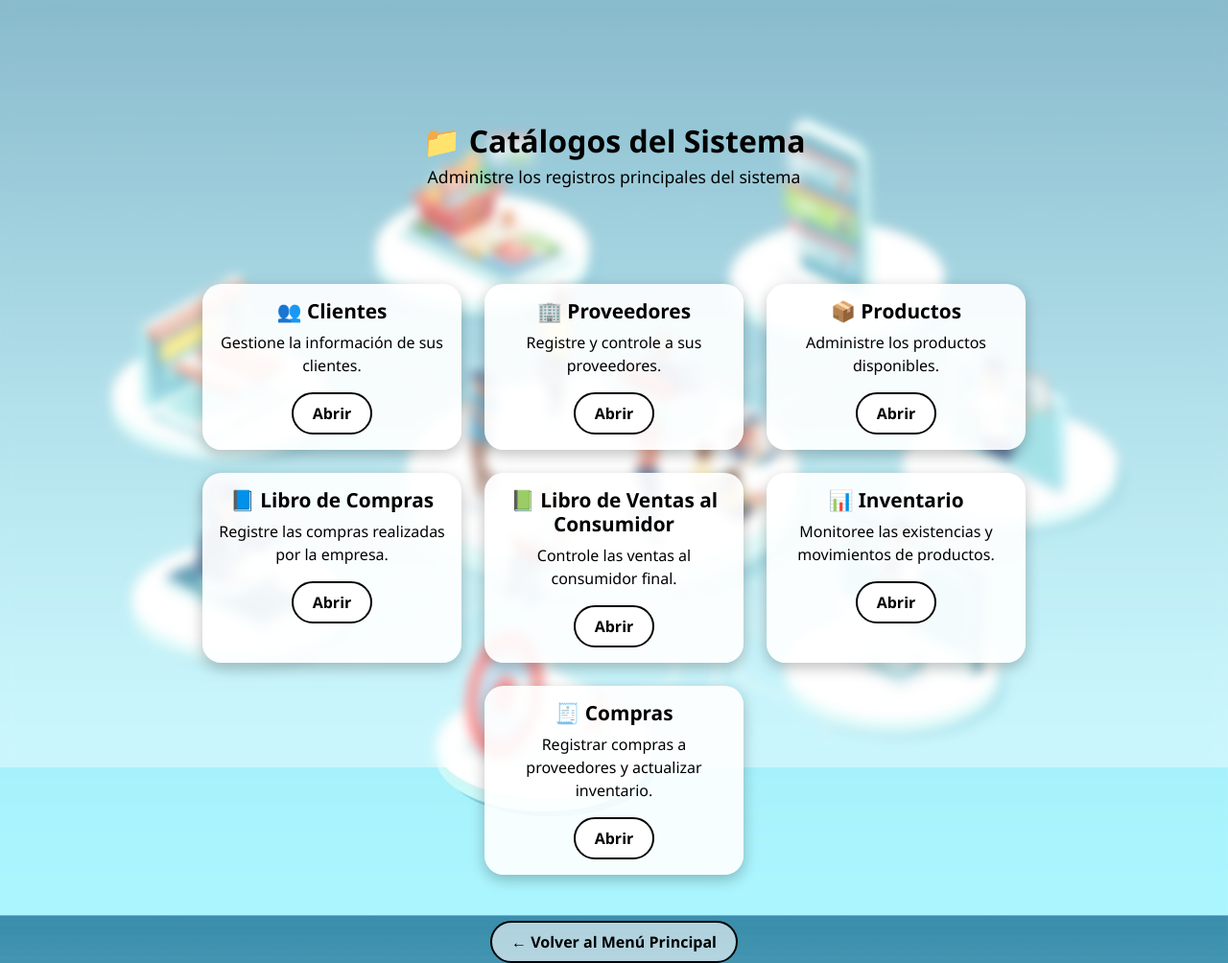
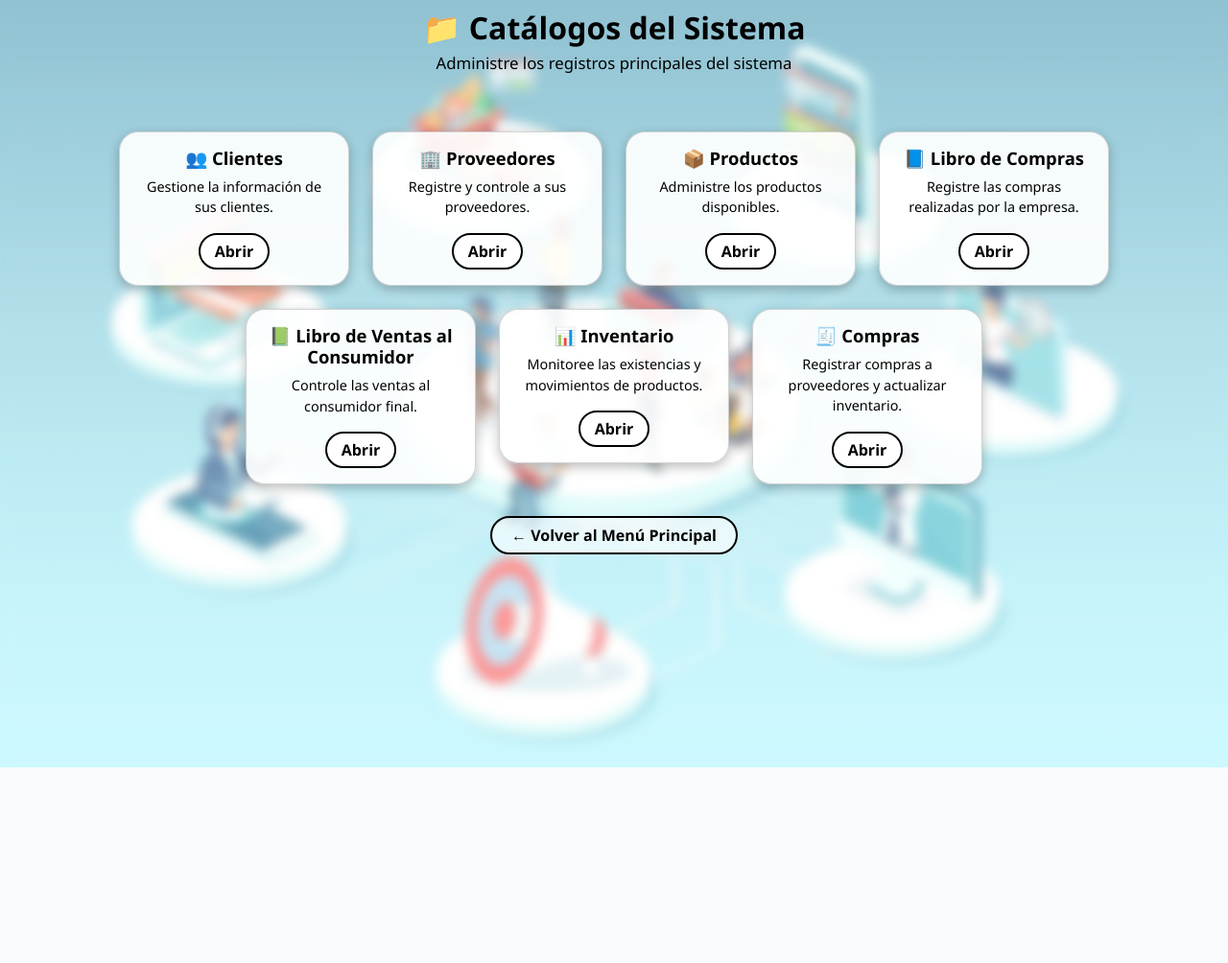
Before and after one commit to Oso226/MiFacturaElectronica, a Django app: page /menu/catalogos/ in a window 1280 px wide. Shown: the whole page at 96% size. After the commit the page ends 800 px from the top, so only its background shows below. Run offline with Django 5.2, Linux system fonts and the light colour scheme; a user stored in the database is signed in.

Commit message:
🎨 Ajusta diseño visual para uniformar tamaño de tarjetas y botones en todas las ventanas (zoom fijo y layout optimizado)

```diff
--- a/MiFacturaElectronica/settings.py
+++ b/MiFacturaElectronica/settings.py
@@ -128,7 +128,7 @@ SENDGRID_SANDBOX_MODE_IN_DEBUG = False
 SENDGRID_ECHO_TO_STDOUT = True
 
 # Dirección del remitente que verán tus clientes
-DEFAULT_FROM_EMAIL = "manuelito2327@gmail.com"
+DEFAULT_FROM_EMAIL = "manuelito2327@gmail"
 
 # =====================================================
 # SEGURIDAD PARA RENDER
--- a/Modulos/Facturacion/static/css/catalogo.css
+++ b/Modulos/Facturacion/static/css/catalogo.css
@@ -1,20 +1,19 @@
 /* ===========================
-   OMNIGEST - CATÁLOGOS (Título arriba, texto negro)
+   OMNIGEST - CATÁLOGOS (ajustado y sin scroll)
    =========================== */
 
-body {
+html, body {
   margin: 0;
   padding: 0;
+  height: 100%;
+  overflow: hidden; /* 🔹 Elimina scroll */
   font-family: 'Segoe UI', sans-serif;
   color: black;
-  height: 100vh;
-  overflow-x: hidden;
   background: url("/static/img/clientes.jpg") no-repeat center center fixed;
   background-size: cover;
-  position: relative;
 }
 
-/* Fondo translúcido con desenfoque */
+/* Fondo translúcido */
 .overlay {
   position: fixed;
   top: 0;
@@ -26,17 +25,18 @@ body {
   z-index: 0;
 }
 
-/* Área principal */
+/* Contenedor principal */
 .content-area {
   position: relative;
   z-index: 1;
+  height: 100vh;
   display: flex;
   flex-direction: column;
+  justify-content: flex-start; /* 🔹 Todo arriba */
   align-items: center;
-  justify-content: flex-start;
-  height: 100vh;
-  padding-top: 80px; /* separa el título del borde superior */
   text-align: center;
+  padding-top: 0; /* 🔹 Casi pegado al borde */
+  box-sizing: border-box;
 }
 
 /* Título principal */
@@ -44,54 +44,50 @@ body {
   color: black;
   font-weight: 800;
   font-size: 2rem;
-  text-shadow: none;
-  margin-bottom: 5px;
+  margin: 10px 0 0 0; /* 🔹 reduce separación superior */
 }
 
+/* Subtítulo */
 .subtitulo {
   color: black;
-  font-size: 1.1rem;
-  margin-bottom: 50px;
+  font-size: 1.05rem;
+  margin: 5px 0 10px 0; /* 🔹 compacta el espacio con las tarjetas */
 }
 
-/* Tarjetas centradas horizontalmente */
-.cards-container {
+/* Contenedor de tarjetas */
+.d-flex.gap-4 {
   display: flex;
   justify-content: center;
-  align-items: center;
+  align-items: flex-start;
   flex-wrap: wrap;
-  gap: 30px;
-  margin-top: 20px;
+  gap: 20px;
+  margin-top: 0; /* 🔹 tarjetas justo debajo del subtítulo */
 }
 
 /* Tarjeta individual */
 .menu-card {
   background: rgba(255, 255, 255, 0.9);
-  border: none;
   border-radius: 20px;
-  width: 270px;
+  width: 240px; /* 🔹 un poco más compactas */
+  box-shadow: 0 4px 12px rgba(0, 0, 0, 0.25);
   color: black;
-  box-shadow: 0 5px 15px rgba(0, 0, 0, 0.25);
   transition: all 0.3s ease;
 }
 
 .menu-card:hover {
-  transform: translateY(-8px);
+  transform: translateY(-5px);
   background: rgba(255, 255, 255, 1);
-  box-shadow: 0 0 20px rgba(0, 0, 0, 0.4);
+  box-shadow: 0 0 18px rgba(0, 0, 0, 0.4);
 }
 
-/* Texto dentro de tarjetas */
 .card-title {
   font-weight: 700;
-  color: black;
-  font-size: 1.3rem;
+  font-size: 1.15rem;
 }
 
 .card-text {
-  font-size: 1rem;
+  font-size: 0.9rem;
   font-weight: 500;
-  color: black;
 }
 
 /* Botones dentro de tarjetas */
@@ -99,7 +95,7 @@ body {
   background-color: white;
   border: 2px solid black;
   border-radius: 25px;
-  padding: 8px 20px;
+  padding: 5px 15px;
   font-weight: bold;
   color: black;
   transition: 0.3s;
@@ -113,13 +109,16 @@ body {
 
 /* Botón volver */
 .btn-volver {
+  margin-top: 5px; /* 🔹 subido */
   font-weight: bold;
   border: 2px solid black;
   color: black;
   border-radius: 25px;
-  padding: 8px 20px;
+  padding: 6px 20px;
   background-color: rgba(255, 255, 255, 0.6);
   transition: 0.3s;
+  position: relative;
+  top: -20px; /* 🔹 sube aún más el botón */
 }
 
 .btn-volver:hover {
--- a/Modulos/Facturacion/templates/Facturacion/menu_catalogos.html
+++ b/Modulos/Facturacion/templates/Facturacion/menu_catalogos.html
@@ -6,13 +6,13 @@
     <meta name="viewport" content="width=device-width, initial-scale=1.0">
     <title>Catálogos | OMNIGEST</title>
     <link href="https://cdn.jsdelivr.net/npm/bootstrap@5.3.3/dist/css/bootstrap.min.css" rel="stylesheet">
-    <link rel="stylesheet" href="{% static 'css/catalogo.css' %}">
+    <link rel="stylesheet" href="{% static 'css/catalogo.css' %}?v={{ now|date:'His' }}">
 </head>
 <body>
 
     <div class="overlay"></div>
 
-    <div class="container text-center mt-5 content-area">
+    <div class="content-area text-center">
         <h1 class="titulo">📁 Catálogos del Sistema</h1>
         <p class="subtitulo">Administre los registros principales del sistema</p>
 
--- a/Modulos/Facturacion/views.py
+++ b/Modulos/Facturacion/views.py
@@ -41,19 +41,34 @@ from .forms import ClienteForm, ProveedorForm, ProductoForm
 from .permisos import rol_requerido
 
 
-
 # ======================================================
-# 🔐 AUTENTICACIÓN
+# 🔐 INICIAR SESIÓN (versión definitiva y segura)
 # ======================================================
-
 def iniciar_sesion(request):
     """
     Inicia sesión de usuario verificando rol y empresa asociada.
-    Si el usuario ya está autenticado, lo redirige a su menú principal.
+    Muestra mensaje post-logout de forma segura.
     """
+
+    # 🟢 Mostrar mensaje si viene desde logout
+    if request.GET.get("logout") == "1":
+        # Evita error si storage aún no existe
+        try:
+            messages.success(request, "Sesión cerrada correctamente.")
+        except Exception:
+            pass
+
+    # 🧹 Limpia mensajes antiguos solo si el middleware está activo
+    if hasattr(request, '_messages'):
+        storage = messages.get_messages(request)
+        for _ in storage:
+            pass  # vacía sin borrar el backend
+
+    # 🔐 Si ya está logueado, ir al menú
     if request.user.is_authenticated:
         return redirect('menu_principal')
 
+    # 🧩 Si envía el formulario de login
     if request.method == 'POST':
         username = request.POST.get('username')
         password = request.POST.get('password')
@@ -61,17 +76,13 @@ def iniciar_sesion(request):
 
         if user is not None:
             login(request, user)
-
-            # 🔹 Cargar perfil asociado al usuario
             perfil = Perfil.objects.filter(user=user).select_related('empresa').first()
 
-            # 🔒 Validar si el perfil existe
             if not perfil:
                 logout(request)
                 messages.error(request, "El usuario no tiene un perfil asignado.")
                 return redirect('login')
 
-            # 🔒 Validar si el usuario tiene empresa (multiempresa)
             if not perfil.empresa:
                 messages.warning(request, "No se encontró empresa asignada al usuario.")
             else:
@@ -85,15 +96,17 @@ def iniciar_sesion(request):
     return render(request, 'registration/login.html')
 
 
+# ======================================================
+# 🚪 CERRAR SESIÓN
+# ======================================================
 def cerrar_sesion(request):
     """
-    Cierra la sesión del usuario actual y limpia los datos de sesión.
+    Cierra la sesión y redirige limpiamente al login
+    evitando errores en el sistema de mensajes.
     """
-    if 'empresa_id' in request.session:
-        del request.session['empresa_id']
     logout(request)
-    messages.success(request, "Sesión cerrada correctamente.")
-    return redirect('login')
+    # En lugar de usar messages aquí, mandamos un parámetro en la URL
+    return redirect('/login/?logout=1')
 
 
 def registro(request):
--- a/runtime.txt
+++ b/runtime.txt
@@ -1 +1 @@
-python-3.12.3
+python-3.13.5
```
Also changed, not shown: other parts of Modulos/Facturacion/static/css/catalogo.css (+21 -51 lines), MiFacturaElectronica.db.sqlite3, 2 other files.
